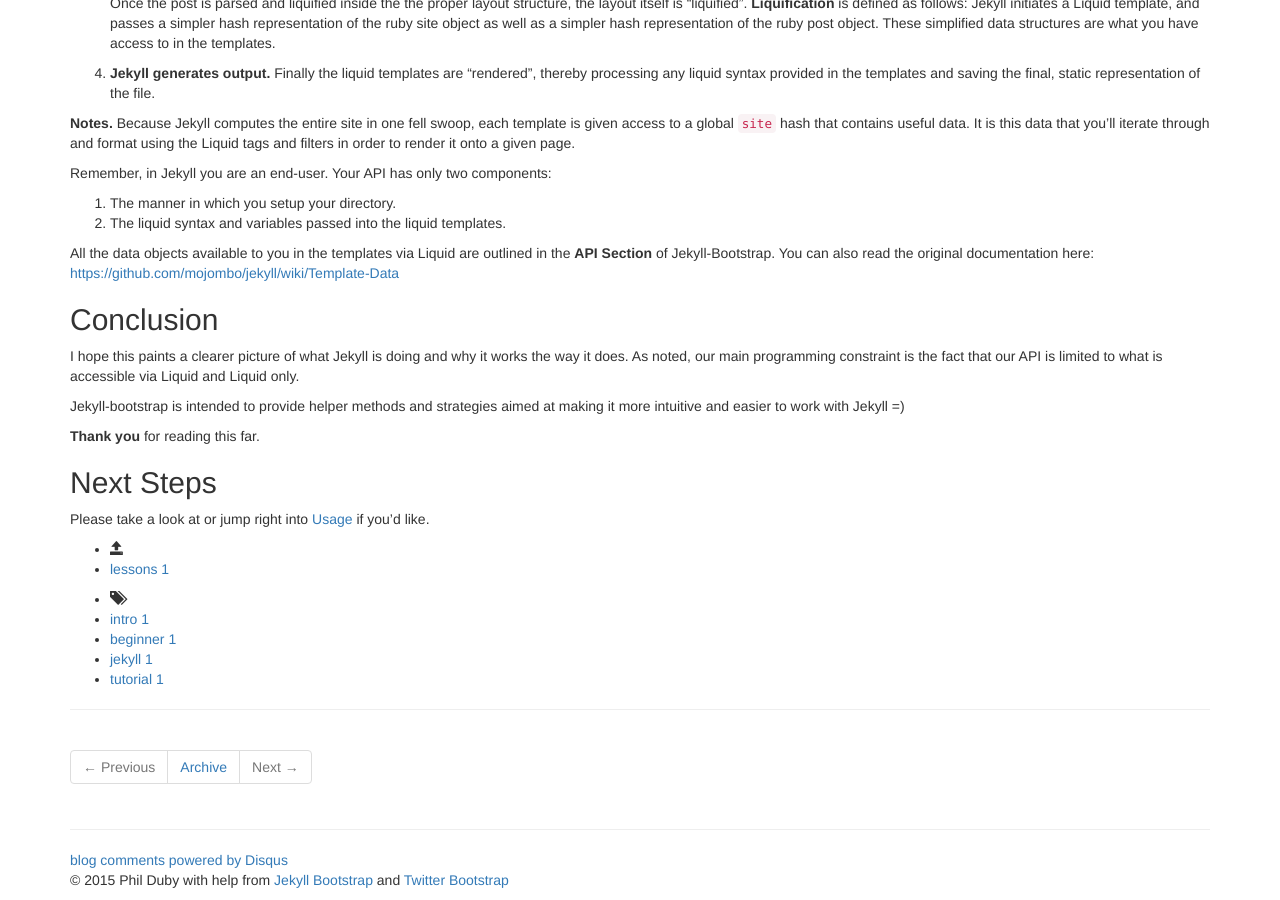
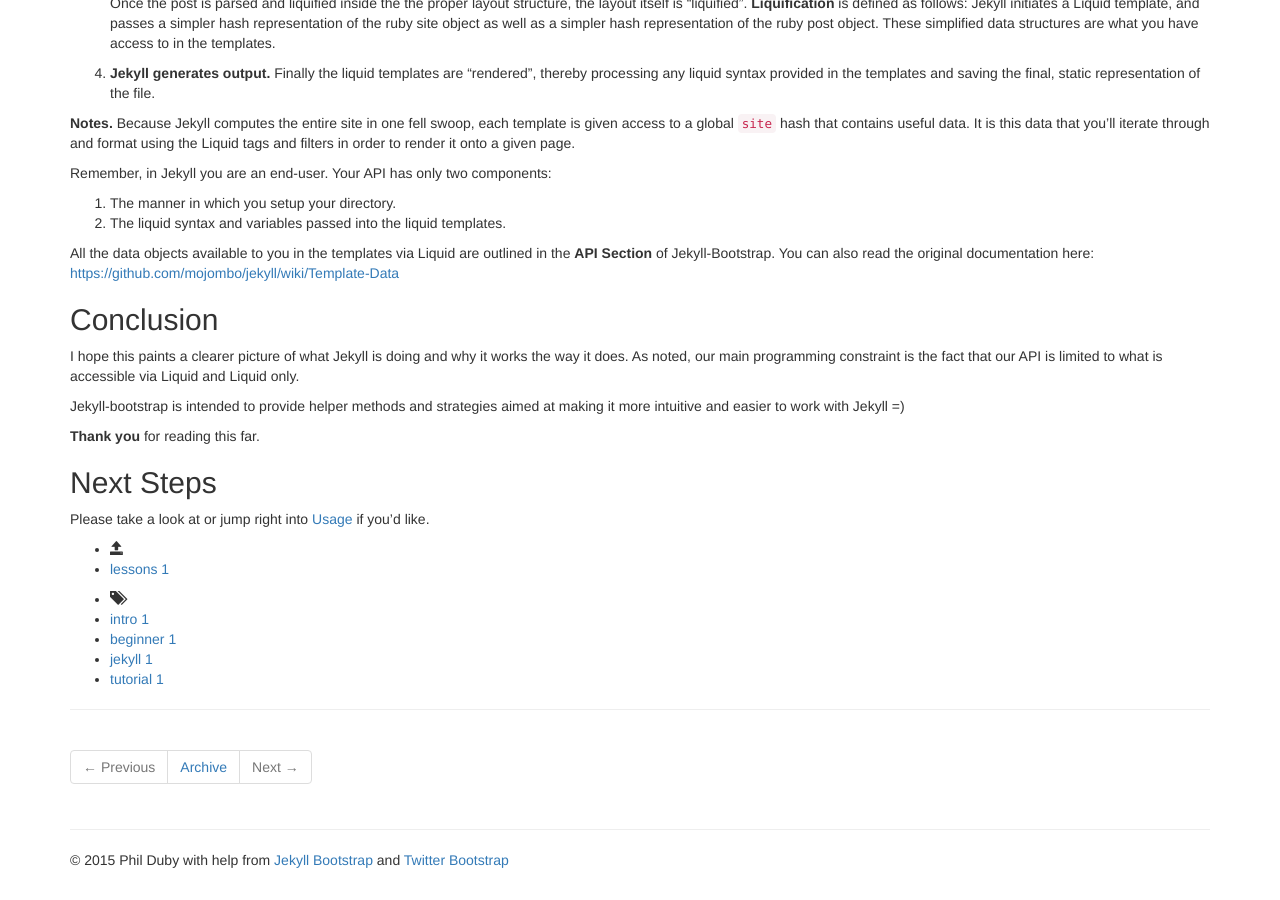
Before and after one commit to mMerlin/mMerlin.github.io, a Jekyll site: the page built from _posts/core-samples/2011-12-29-jekyll-introduction.md, in a window 1280 px wide and 900 px high, scrolled down 5315 px. Built offline with Jekyll 4.4.1, drawn with Linux system fonts in a browser that asks for light colours; nearby versions of some CDN libraries; library files that are not in the unit come from our copies; comment, search, counter and statistics services are not loaded; some of the changed lines change nothing that is shown.

Commit message:
Turn of comment and analytics providers; Enhance tagline text

```diff
--- a/_config.yml
+++ b/_config.yml
@@ -9,7 +9,7 @@
 # so be sure to set them if your theme uses them.
 #
 title : μMerlin Blog and References
-tagline : Learn something new every day
+tagline : "Expand your mind: Learn something new every day"
 description : > # this means to ignore newlines until "author:"
   My magnificent collection of thoughts and references about science & technology,
   computer science, web site development, computer programming, software
@@ -84,7 +84,7 @@
   # Set 'provider' to false to turn commenting off globally.
   #
   comments :
-    provider : disqus
+    provider : false
     disqus :
       short_name : jekyllbootstrap
     livefyre :
@@ -102,7 +102,7 @@
   # Set 'provider' to false to turn analytics off globally.
   #
   analytics :
-    provider : google
+    provider : false
     google :
         tracking_id : 'UA-123-12'
     getclicky :
```
